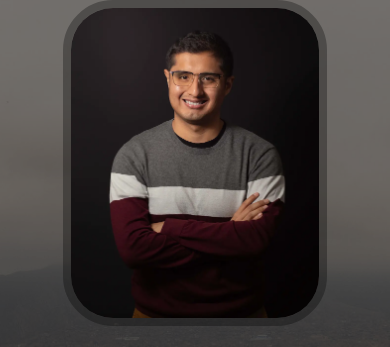
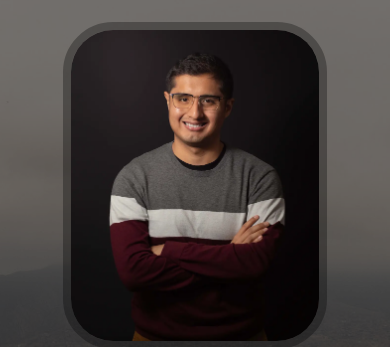
Before and after one commit to Nidrub/portfolio, a website: page index.html in a window 390 px wide. Shown: the part 166-513 px from the top of the page. Drawn offline with nearby package versions, Linux system fonts and the light colour scheme.

Commit message:
additonal changes

```diff
--- a/style.css
+++ b/style.css
@@ -387,7 +387,19 @@ section {
     #nav-social li a:hover {
         transform: none;
     }
-/*    home section*/
+
+
+}
+/*adjust the image for better experience */
+@media (max-width: 750px) {
+    #headshot {
+        width: 85%;
+        height: 85%;
+    }
+    html{
+        font-size: 14px;
+    }
+    /*    home section*/
     .text-home h1{
         font-size: 2rem;
     }
@@ -397,7 +409,7 @@ section {
     .text-home p {
         font-size: 1rem;
     }
-/*    bubble*/
+    /*    bubble*/
     .bubble {
         font-size: 1.8rem;
         padding: 4px;
@@ -405,10 +417,3 @@ section {
 
 
 }
-/*adjust the image for better experience */
-@media (max-width: 750px) {
-    #headshot {
-        width: 85%;
-        height: 85%;
-    }
-}
```
